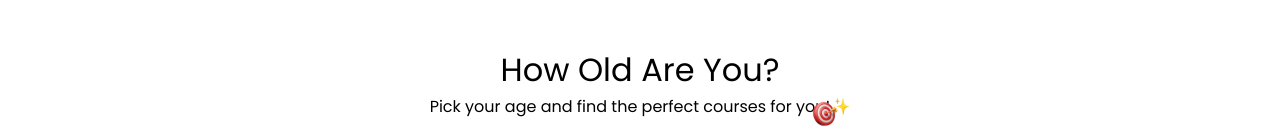
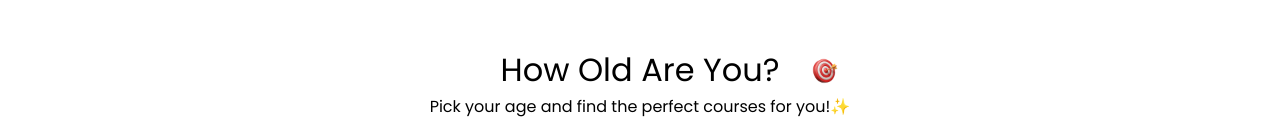
Before and after one commit to nishchal040/Undoschool, a plain HTML site: page index.html in a window 1280 px wide. Shown: the part 464-601 px from the top of the page. Drawn offline with Linux system fonts and the light colour scheme; a web font is replaced by a local one.

Commit message:
Add files via upload

```diff
--- a/style.css
+++ b/style.css
@@ -106,12 +106,14 @@ section .search-bar button{
     margin-top: 50px;
     font-family: poppins;
 }
+.age-container{
+    position: relative;
+}
 .age-container h1{
     display: flex;
     justify-self: center;
     font-size: xx-large;
     font-weight: 400;
-
 }
 .age-container img{
     position: absolute;
@@ -120,6 +122,7 @@ section .search-bar button{
     width: 30px;
     height: 30px;
     transform: rotatey(180deg);
+    top: 10%;
 }
 .age p{
     display: flex;
```
